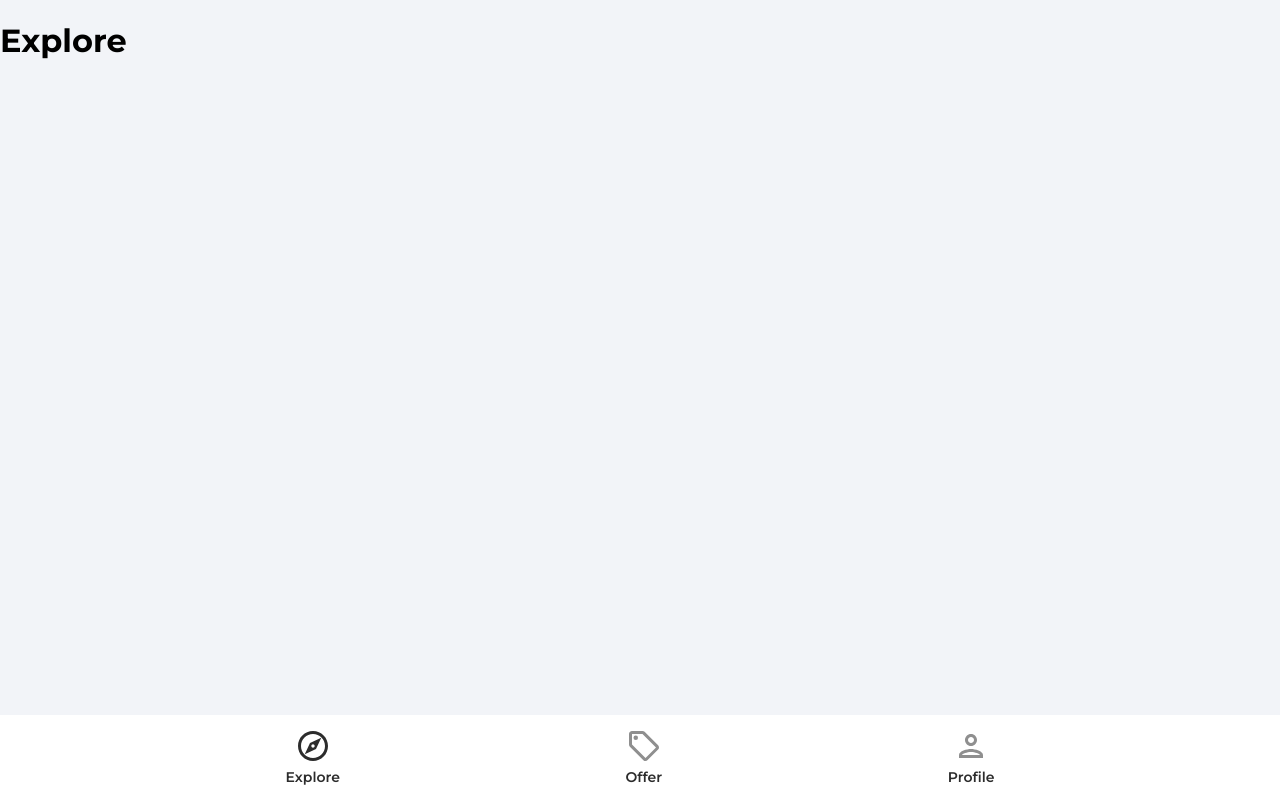
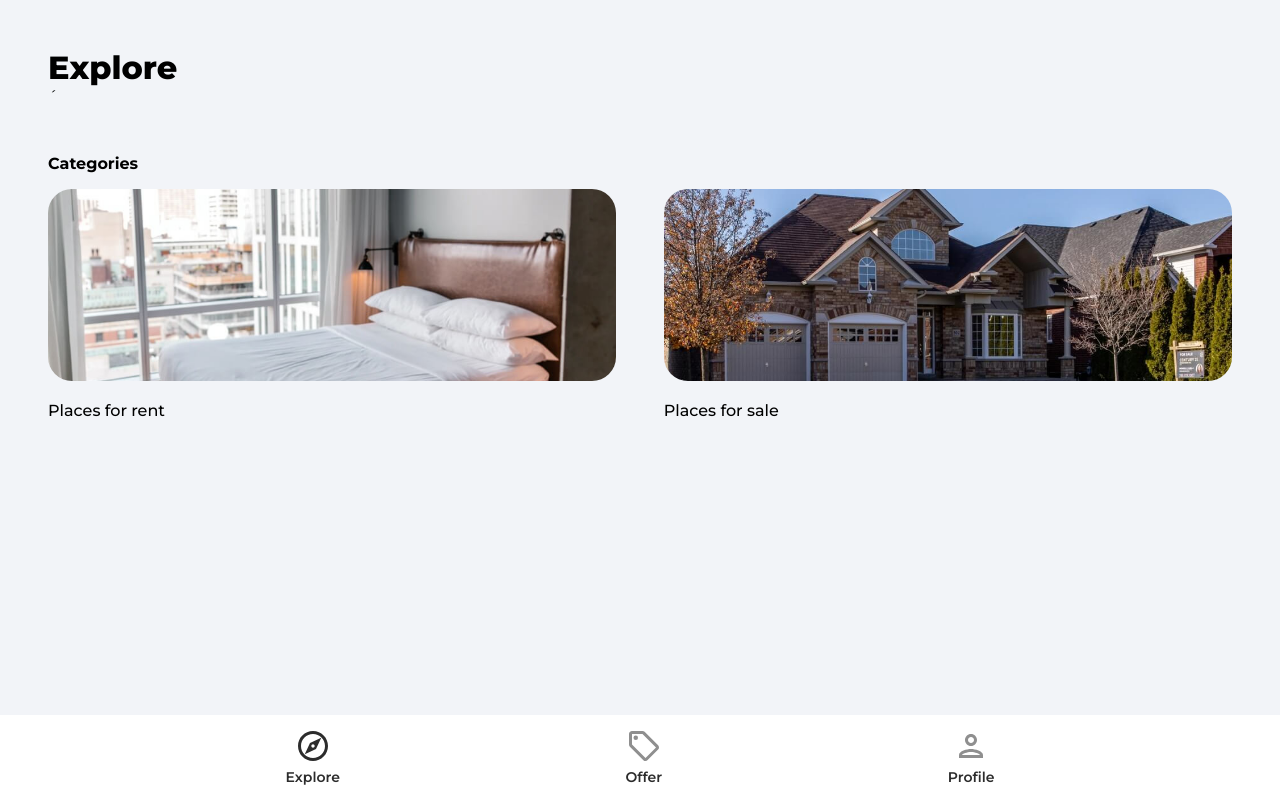
Before and after one commit to guima-seifer/house-marketplace-app, a React (Create React App) app: page / in a window 1280 px wide. Built offline with nearby package versions, Linux system fonts and the light colour scheme.

Commit message:
fetch docs from firestore

```diff
--- a/src/App.js
+++ b/src/App.js
@@ -5,6 +5,7 @@
 import { ToastContainer, toast } from 'react-toastify'
 import 'react-toastify/dist/ReactToastify.css'
 import Explore from './pages/Explore'
+import Category from './pages/Category'
 import ForgotPassword from './pages/ForgotPassword'
 import Offers from './pages/Offers'
 import Profile from './pages/Profile'
@@ -20,6 +21,7 @@
           <Route path='/' element={< Explore />} />
           <Route path='/forgot-password' element={< ForgotPassword />} />
           <Route path='/offers' element={< Offers />} />
+          <Route path='/category/:categoryName' element={< Category />} />
           <Route path='/profile' element={< PrivateRoute />}>
             <Route path='/profile' element={< Profile />} />
           </Route>
--- /dev/null
+++ b/src/components/Spinner.jsx
@@ -0,0 +1,9 @@
+function Spinner() {
+    return (
+      <div className='loadingSpinnerContainer'>
+        <div className='loadingSpinner'></div>
+      </div>
+    )
+  }
+
+  export default Spinner
--- /dev/null
+++ b/src/pages/Category.jsx
@@ -0,0 +1,85 @@
+import { useEffect, useState } from 'react'
+import { useParams } from 'react-router-dom'
+import {
+  collection,
+  getDocs,
+  query,
+  where,
+  orderBy,
+  limit,
+  startAfter,
+} from 'firebase/firestore'
+import { db } from '../firebase.config'
+import { toast } from 'react-toastify'
+import Spinner from '../components/Spinner'
+import userEvent from '@testing-library/user-event'
+
+function Category() {
+  const [listings, setListings] = useState(null)
+  const [loading, setLoading] = useState(null)
+
+  const params = useParams()
+
+  useEffect(() => {
+    const fetchListings = async () => {
+      try {
+        //get reference
+        const listingsRef = collection(db, 'listings')
+        console.log(listingsRef)
+
+        //create query - categoryName was set on url in app.js, rent or sell
+        const q = query(
+          listingsRef,
+          where('type', '==', params.categoryName),
+          orderBy('timestamp', 'desc'),
+          limit(10)
+        )
+        //execute query
+        const querySnap = await getDocs(q)
+
+        let listings = []
+        querySnap.forEach((doc) => {
+          return listings.push({
+            id: doc.id,
+            data: doc.data(),
+          })
+        })
+        setListings(listings)
+        setLoading(false)
+      } catch (error) {
+        toast.error('Could not fetch listings')
+      }
+    }
+    fetchListings()
+  }, [params.categoryName])
+
+  return (
+    <div className='category'>
+      <header>
+        <p className='pageHeader'>
+          {params.categoryName === 'rent'
+            ? 'Places for rent'
+            : 'Places for sale'}
+        </p>
+      </header>
+
+      {loading ? (
+        <Spinner />
+      ) : listings && listings.length > 0 ? (
+        <>
+          <main>
+            <ul className='categoryListings'>
+              {listings.map((listing) => (
+                <h3 key={listing.id}>{listing.data.name}</h3>
+              ))}
+            </ul>
+          </main>
+        </>
+      ) : (
+        <p>No listings for {params.categoryName}</p>
+      )}
+    </div>
+  )
+}
+
+export default Category
--- a/src/pages/Explore.jsx
+++ b/src/pages/Explore.jsx
@@ -1,6 +1,35 @@
+import { Link } from 'react-router-dom'
+import rentCategoryImage from '../assets/jpg/rentCategoryImage.jpg'
+import sellCategoryImage from '../assets/jpg/sellCategoryImage.jpg'
+
 function Explore() {
   return (
-    <h1>Explore</h1>
+    <div className='explore'>
+      <header className='pageHeader'>Explore</header>´
+      <main>
+        {/* Slider */}
+
+        <p className='exploreCategoryHeading'>Categories</p>
+        <div className='exploreCategories'>
+          <Link to='/category/rent'>
+          <img
+            src={rentCategoryImage}
+            alt='rent'
+            className='exploreCategoryImg'
+          />
+          <p className='exploreCategoryName'>Places for rent</p>
+          </Link>
+          <Link to='/category/sale'>
+          <img
+            src={sellCategoryImage}
+            alt='sell'
+            className='exploreCategoryImg'
+          />
+          <p className='exploreCategoryName'>Places for sale</p>
+          </Link>
+        </div>
+      </main>
+    </div>
   )
 }
 
```
